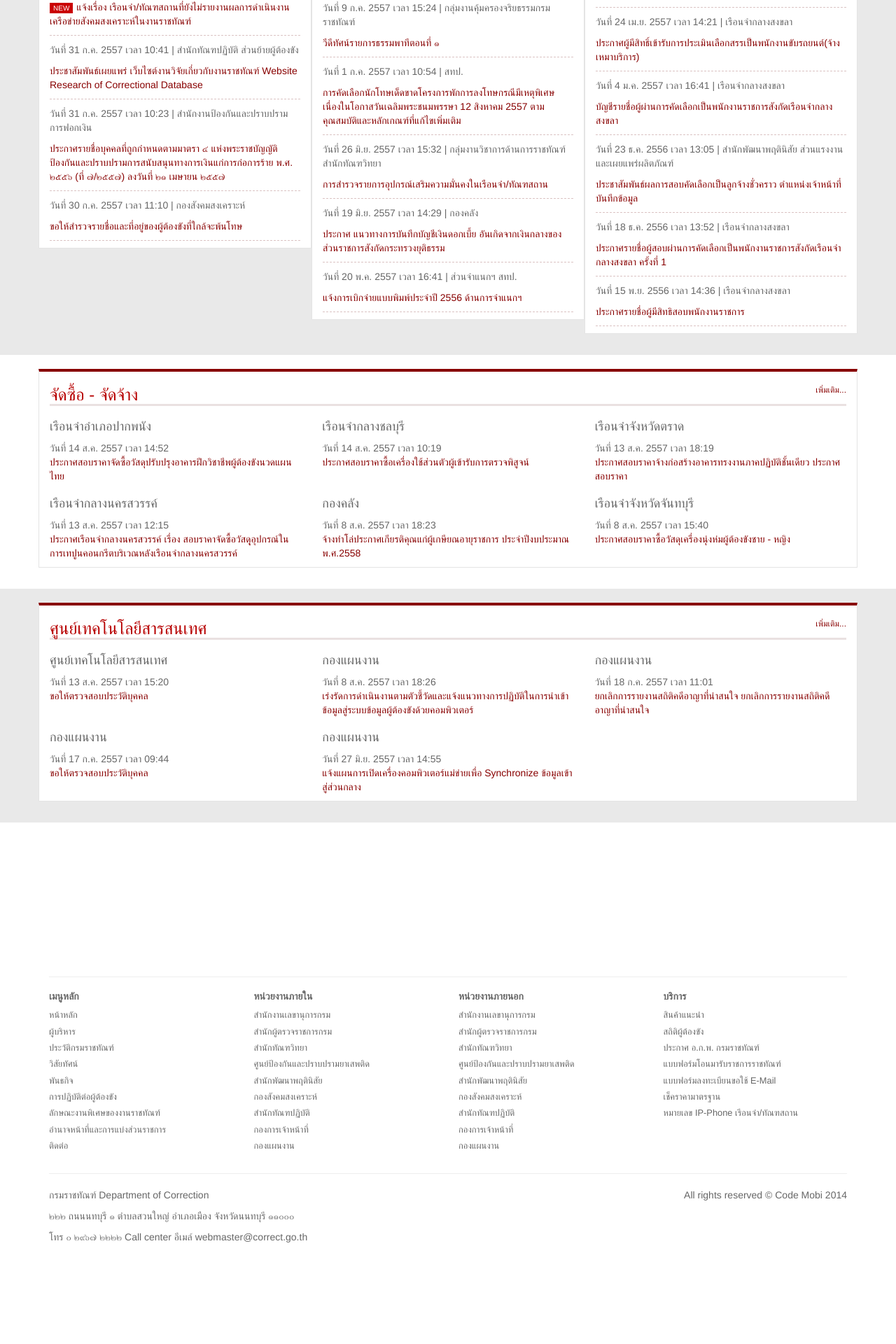
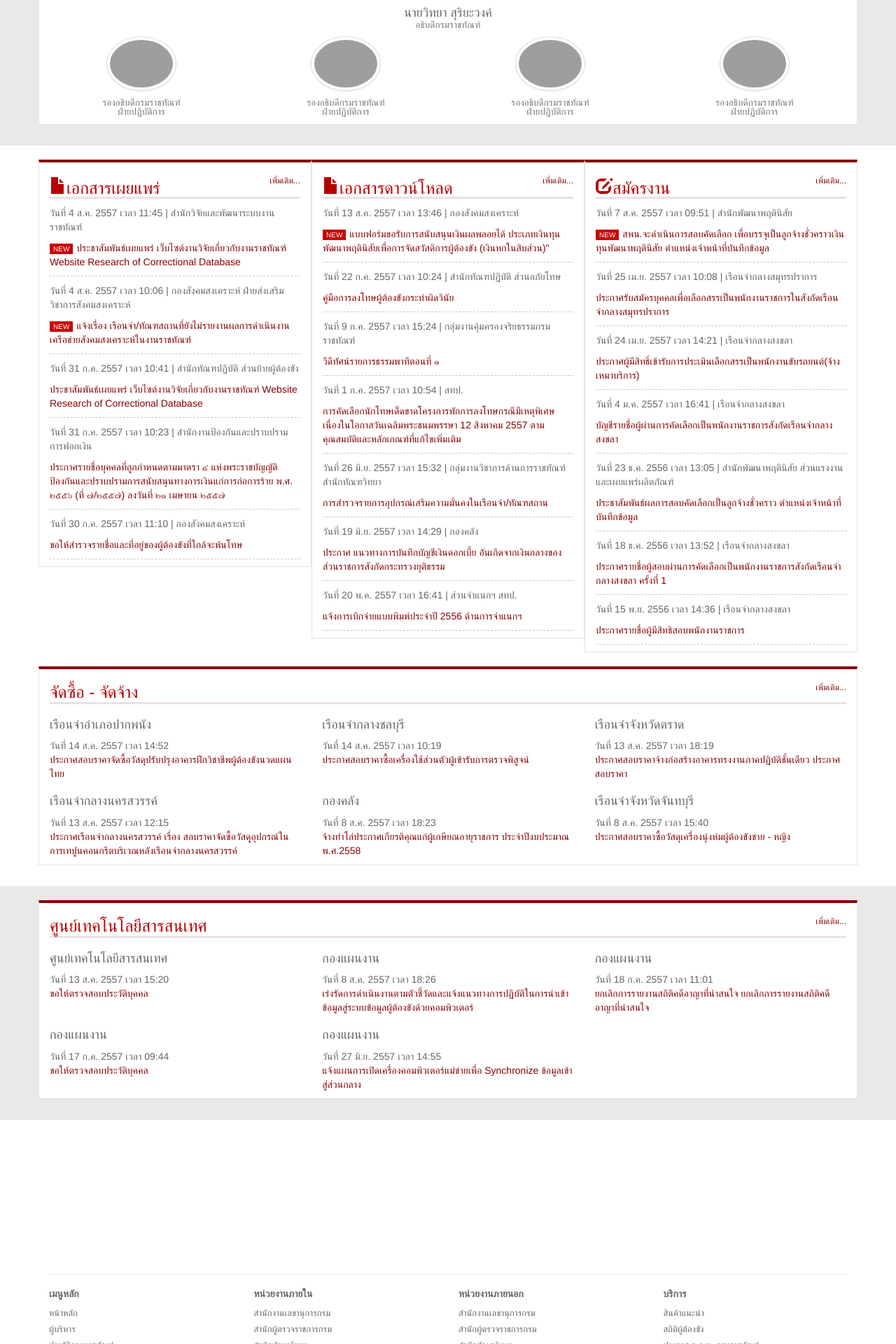
Before and after one commit to LuciferUltraM/correct.go.th, a PHP site: page / in a window 1280 px wide. Shown: the part 2439-4359 px from the top of the page at 70% size. Before the commit the page ends 4214 px from the top, so only its background shows below. Run offline with PHP 8.4, Linux system fonts and the light colour scheme; some libraries are stand-ins or nearby versions; grey boxes are pictures that could not be loaded.

Commit message:
Circle icon

```diff
--- a/css/custom.css
+++ b/css/custom.css
@@ -95,3 +95,45 @@ colo	r: #d80202;
 	margin-top: 10px;
 	margin-bottom: 20px;
 }
+
+.icon-md {
+  font-size: 18px;
+  height: 30px;
+  width: 30px;
+  line-height: 30px;
+  color: #fff;
+  margin-right: 10px;
+  background-color: rgba(0, 0, 0, 0.4);
+  text-align: center;
+  display: inline-block;
+  border-radius: 100%;
+  margin-bottom: 10px;
+}
+.icon-color1 {
+  background-color: #ca0002;
+}
+.icon-color2 {
+  background-color: #2ecc71;
+}
+.icon-color3 {
+  background-color: #3498db;
+}
+.icon-color4 {
+  background-color: #8e44ad;
+}
+.icon-color5 {
+  background-color: #1abc9c;
+}
+.icon-color6 {
+  background-color: #2c3e50;
+}
+.center{
+	text-align: center;
+}
+.member{
+	text-align: center;
+}
+.designation{
+	text-align: center;
+	display: block;
+}
--- a/index.html
+++ b/index.html
@@ -258,7 +258,7 @@
 
    <div class="row">
      <div class="hotnews sidebar-inner col-xs-12 col-md-4 ">
-      <h3><span class="glyphicon glyphicon-fire">ข่าวด่วน</span><a class="link-more pull-right " href="#">เพิ่มเติม...</a></h3>
+      <h3><span class="glyphicon glyphicon-list icon-md icon-color1"></span>ข่าวด่วน<a class="link-more pull-right " href="#">เพิ่มเติม...</a></h3>
       <div class="underline-dashed-brown">
        <div class="views-field-created">6 ส.ค. 2557 เวลา 10:18</div>
        <p><span class="newbullet">NEW</span><a href="#">ประกาศกระทรวงยุติธรรม เรื่อง การคัดเลือกข้าราชการเพื่อเลื่อนขึ้นแต่งตั้งให้ดำรงตำแหน่งประเภทอำนวยการ ระดับสูง (ฝ่ายสรรหาฯ)</a></p>
@@ -294,7 +294,7 @@
    </div>
 
    <div class="annoucenews sidebar-inner col-xs-12 col-md-8">
-     <h3><span class="glyphicon glyphicon-pushpin">ข่าวกองประชาสัมพันธ์</span><a class="link-more pull-right " href="#">เพิ่มเติม...</a></h3>
+     <h3><span class="glyphicon glyphicon-pushpin icon-md icon-color1"></span>ข่าวกองประชาสัมพันธ์<a class="link-more pull-right " href="#">เพิ่มเติม...</a></h3>
 
           <div class="row">
            <div class="col-md-4"><img alt="100x67" class="thumbnail thumbnail-announce" src="http://www.correct.go.th/correct2009/upload/images/p9.jpg"></div>
@@ -425,8 +425,45 @@
 </div>
 </div>
 
+<!-- Member -->
+<div class="alt-section">
+  <div class="container">
+
+    <div class="row">
+      <div class="sidebar-inner col-xs-12 col-md-12">
+	<h3>ผู้บริหารกรมราชทัณฑ์</h3>
+
+	<div class="row center">
+	    <div class="member">
+		<p><img class="img-responsive img-thumbnail img-circle" src="http://www.correct.go.th/correct2009/upload/images/slide/53/leader.jpg" width="200" alt=""></p>
+		<h4>นายวิทยา   สุริยะวงค์ <small class="designation">อธิบดีกรมราชทัณฑ์</small></h4>
+	    </div>
+	</div>
+	<div class="row">
+	  <div class="member col-sm-3">
+	      <p><img class="img-responsive img-thumbnail img-circle" src="http://www.correct.go.th/correct2009/upload/images/slide/53/leader2.jpg" width="100" alt=""></p>
+	      <h4><small class="designation">รองอธิบดีกรมราชทัณฑ์ <br/>ฝ่ายปฏิบัติการ</small></h4>
+	  </div>
+	  <div class="member col-sm-3">
+	      <p><img class="img-responsive img-thumbnail img-circle" src="http://www.correct.go.th/correct2009/images/leader/t_pornpipat.jpg" width="100" alt=""></p>
+	      <h4><small class="designation">รองอธิบดีกรมราชทัณฑ์ <br/>ฝ่ายปฏิบัติการ</small></h4>
+	  </div>
+	  <div class="member col-sm-3">
+	      <p><img class="img-responsive img-thumbnail img-circle" src="http://www.correct.go.th/correct2009/images/leader/t_sophon.jpg" width="100" alt=""></p>
+	      <h4><small class="designation">รองอธิบดีกรมราชทัณฑ์ <br/>ฝ่ายปฏิบัติการ</small></h4>
+	  </div>
+	  <div class="member col-sm-3">
+	      <p><img class="img-responsive img-thumbnail img-circle" src="http://www.correct.go.th/correct2009/images/leader/t_wasan.JPG" width="100" alt=""></p>
+	      <h4><small class="designation">รองอธิบดีกรมราชทัณฑ์ <br/>ฝ่ายปฏิบัติการ</small></h4>
+	  </div>
+	</div>
+      </div>
+    </div>
+  </div>
+</div>
+
 <!-- Downloads -->
-<div class="alt-section">
+
 <div class="container">
 
  <div class="row">
@@ -517,7 +554,7 @@
    </div>
  </div>
 
-</div>
+<!--</div>-->
 </div>
 </div>
 <!-- Buy/Sell News -->
```
